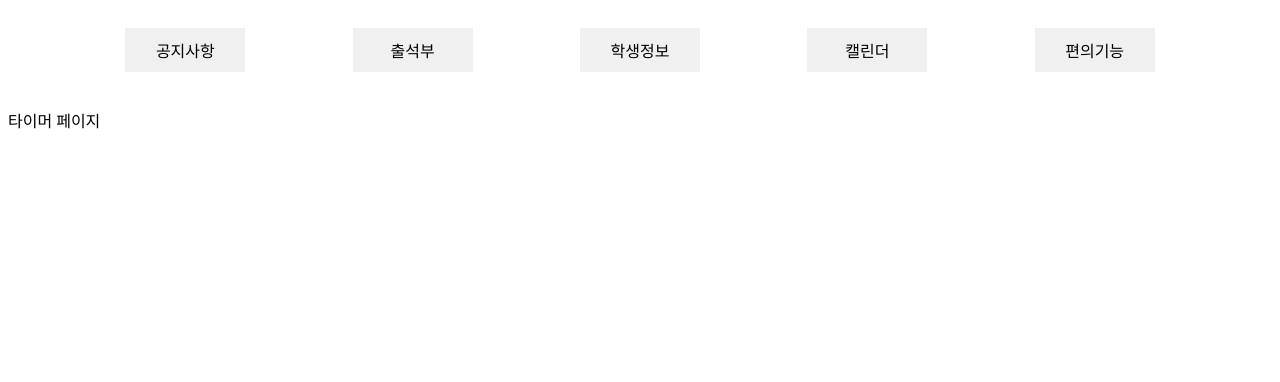
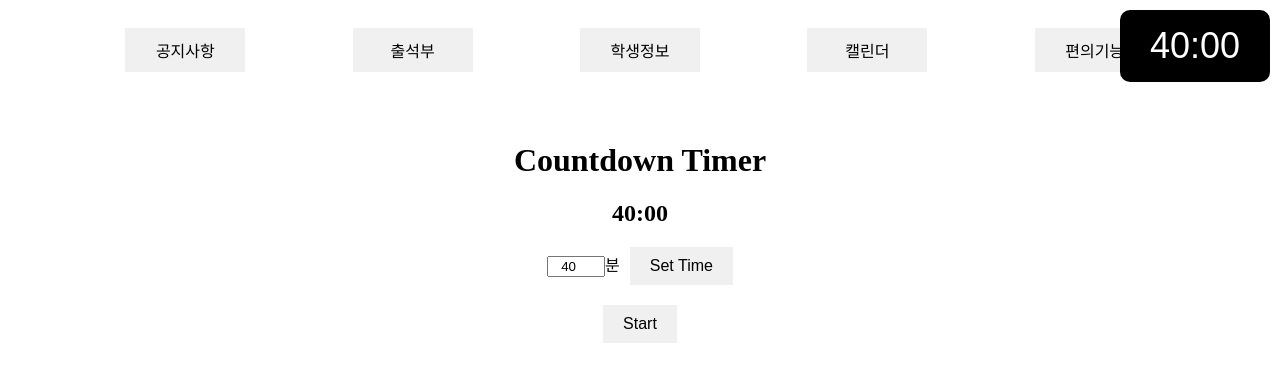
Before and after one commit to public-final-Project-PROJECT/DingDong-React, a React (Create React App) app: page /Timer in a window 1280 px wide. Shown: the top 382 px of the page. Built offline with nearby package versions, Linux system fonts and the light colour scheme.

Commit message:
타이머 구현

```diff
--- a/src/page/Timer.js
+++ b/src/page/Timer.js
@@ -1,7 +1,180 @@
+/**
+ * Timer
+ * 12월 20일 am 12:01
+ *  - 타이머 상태와 시간을 저장함 [구현]
+ *  - 페이지 새로고침이나 이동 시에도 상태 유지 [구현]
+ *  - 분, 초는 두자리 수로 유지 [구현]
+ *
+ *  am 01:48
+ *  - 화면 오른쪽 상단에 타이머 고정 (항상 작동) [구현]
+ *  - 타이머가 항상 화면 위에 표시 되도록 스타일 적용 [구현]
+ *
+ *  am 04:54
+ *  - 초등학교 수업 시간인 40분에 맞춰 초기갑을 2400초(40분) 로 설정 [구현]
+ *  - 타이머가 0으로 줄어들도록 [구현]
+ *  - 시간이 종료 시 타이머의 배경색과 숫자 색이 빨간색으로 변경되도록 [구현]
+ *  - 시작 버트을 누르면 타이머 동작 실행 [구현]
+ *  - 타이머가 동작 중이거나 시간이 0이면 버튼 비활성화 [구현]
+ *  - 남은 시간과 타이머 상태를 저장하여 다른 페이지로 이동하거나 새로고침 시에도 상태 유지 [구현]
+ *
+ *  am 06:06
+ *  - 원하는 시간을 입력하여 타이머가 설정되도록 [구현]
+ *  - 새로운 시간으로 입력 후 재설정 시 타이머가 정지되고 입력한 시간부터 재시작 [구현]
+ *  - 시간 종료 시 타이머가 빨간색으로 변한 후 확인 버튼이 나타남 [구현]
+ *  - 확인 버튼 클릭 시 타이머 초기화된 후 설정화면으로 돌아감 [구현]
+ *
+ *  am 06:33
+ *  - 타이머 크기 증가
+ **/
 
-const Timer = () => {
+
+import React, { useState, useEffect } from "react";
+
+const CountdownTimer = () => {
+    const [time, setTime] = useState(2400); // 타이머 시간 (초 단위)
+    const [isRunning, setIsRunning] = useState(false); // 타이머 상태 (시작/중지)
+    const [inputTime, setInputTime] = useState(40); // 입력 시간 (분 단위)
+    const [isComplete, setIsComplete] = useState(false); // 시간이 완료되었는지 여부
+
+    // 컴포넌트가 마운트될 때 Local Storage에서 이전 상태를 복원
+    useEffect(() => {
+        const storedTime = localStorage.getItem("countdown-time");
+        const storedRunning = localStorage.getItem("countdown-running");
+
+        if (storedTime) setTime(parseInt(storedTime, 10));
+        if (storedRunning === "true") setIsRunning(true);
+    }, []);
+
+    // 타이머가 작동 중이면 초 단위로 감소
+    useEffect(() => {
+        let timer;
+        if (isRunning && time > 0) {
+            timer = setInterval(() => {
+                setTime((prevTime) => {
+                    const newTime = prevTime - 1;
+                    localStorage.setItem("countdown-time", newTime); // 남은 시간을 Local Storage에 저장
+                    return newTime;
+                });
+            }, 1000);
+        } else if (time === 0) {
+            setIsComplete(true); // 시간이 끝났을 때 완료 상태로 전환
+            setIsRunning(false); // 타이머 중지
+        }
+
+        // 타이머 정리
+        return () => clearInterval(timer);
+    }, [isRunning, time]);
+
+    // 타이머 상태가 변경될 때 Local Storage에 저장
+    useEffect(() => {
+        localStorage.setItem("countdown-running", isRunning);
+    }, [isRunning]);
+
+    // 시작 버튼 핸들러
+    const handleStart = () => {
+        setIsRunning(true);
+    };
+
+    // 시간 설정 핸들러
+    const handleSetTime = () => {
+        const newTime = inputTime * 60; // 분을 초로 변환
+        setTime(newTime);
+        localStorage.setItem("countdown-time", newTime);
+        setIsRunning(false); // 시간 변경 시 타이머 정지
+        setIsComplete(false); // 완료 상태 초기화
+    };
+
+    // 초기화 핸들러 (확인 버튼 클릭 시)
+    const handleReset = () => {
+        setInputTime(40); // 기본 시간(40분)
+        setTime(2400); // 초기화 (초 단위)
+        setIsComplete(false); // 완료 상태 초기화
+    };
+
+    // 시간 포맷팅 (항상 두 자리로 표시)
+    const formatTime = (time) => {
+        const minutes = String(Math.floor(time / 60)).padStart(2, "0");
+        const seconds = String(time % 60).padStart(2, "0");
+        return `${minutes}:${seconds}`;
+    };
+
     return (
-        <p>타이머 페이지</p>
-    )
-}
-export default Timer;
+        <>
+            {/* 오른쪽 상단 타이머 표시 */}
+            <div
+                style={{
+                    ...styles.smallTimer,
+                    backgroundColor: time === 0 ? "red" : "#000",
+                }}
+            >
+                <span>{formatTime(time)}</span>
+            </div>
+
+            {/* 타이머 제어 UI */}
+            <div style={styles.centerContainer}>
+                {isComplete ? (
+                    <>
+                        <h1 style={{ color: "red" }}>타이머 완료!</h1>
+                        <button onClick={handleReset}>확인</button>
+                    </>
+                ) : (
+                    <>
+                        <h1>Countdown Timer</h1>
+                        <h2
+                            style={{
+                                color: time === 0 ? "red" : "#000",
+                            }}
+                        >
+                            {formatTime(time)}
+                        </h2>
+                        {/* 시간 설정 UI */}
+                        <div style={styles.inputContainer}>
+                            <input
+                                type="number"
+                                value={inputTime}
+                                onChange={(e) => setInputTime(e.target.value)}
+                                min="1"
+                                style={styles.input}
+                            />
+                            <span>분</span>
+                            <button onClick={handleSetTime} style={{ marginLeft: "10px" }}>
+                                Set Time
+                            </button>
+                        </div>
+                        <button onClick={handleStart} disabled={isRunning || time === 0}>
+                            Start
+                        </button>
+                    </>
+                )}
+            </div>
+        </>
+    );
+};
+
+// CSS 스타일
+const styles = {
+    smallTimer: {
+        position: "fixed",
+        top: "10px",
+        right: "10px",
+        color: "#fff",
+        padding: "15px 30px", // 크기 증가
+        borderRadius: "10px",
+        fontSize: "36px", // 크기 증가
+        fontFamily: "Arial, sans-serif",
+        zIndex: 1000,
+    },
+    centerContainer: {
+        textAlign: "center",
+        marginTop: "50px",
+    },
+    inputContainer: {
+        marginBottom: "20px",
+    },
+    input: {
+        width: "50px",
+        textAlign: "center",
+    },
+};
+
+export default CountdownTimer;
```
